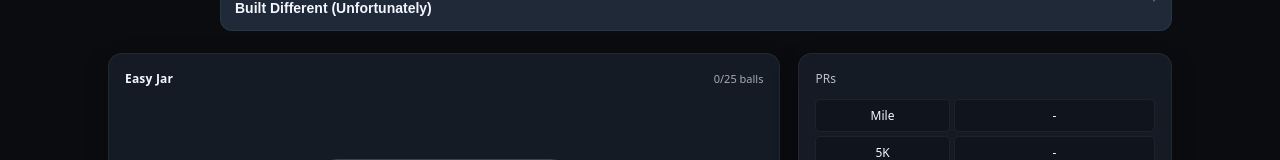
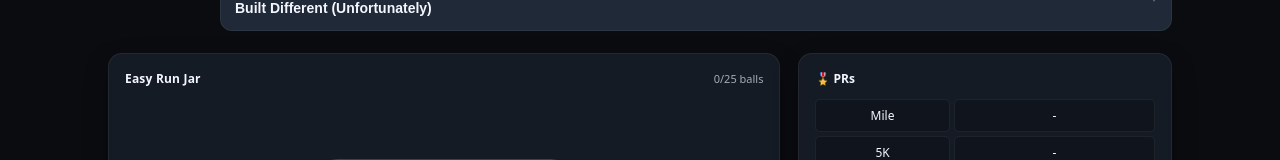
Before and after one commit to Paymvi/Running_App, a React (Vite) app: page /profile in a window 1280 px wide. Shown: the part 172-332 px from the top of the page. Built offline with nearby package versions, Linux system fonts and the light colour scheme.

Commit message:
Fixed the order of the Activity cards

```diff
--- a/src/App.css
+++ b/src/App.css
@@ -834,8 +834,9 @@ page {
 
 .panel-title {
   font-size: 12px;
-  opacity: 0.75;
+  opacity: 1;
   margin-bottom: 12px;
+  font-weight: 600;
 }
 
 /* pace graph */
--- a/src/pages/Activity.jsx
+++ b/src/pages/Activity.jsx
@@ -9,11 +9,22 @@ export default function Activity() {
 
     useEffect(() => {
     const saved = localStorage.getItem("activities");
-    if (saved) setActivities(JSON.parse(saved));
+    if (saved) {
+        const parsed = JSON.parse(saved);
+        parsed.sort((a, b) => new Date(b.date) - new Date(a.date));
+        setActivities(parsed);
+    }
     }, []);
 
     const saveActivity = (activity) => {
-    const updated = [...activities, activity];
+        const newActivity = {
+            ...activity,
+            id: Date.now(), // simple unique id
+        };
+
+        const updated = [newActivity, ...activities];
+        updated.sort((a, b) => new Date(b.date) - new Date(a.date));
+
         setActivities(updated);
         localStorage.setItem("activities", JSON.stringify(updated));
     };
@@ -82,7 +93,7 @@ export default function Activity() {
 
         return (
             <div
-                key={index}
+                key={a.id}
                 className={`activity-card ${expandedIndex === index ? "expanded" : ""}`}
                 onClick={() =>
                     setExpandedIndex(expandedIndex === index ? null : index)
--- a/src/pages/Profile.jsx
+++ b/src/pages/Profile.jsx
@@ -192,7 +192,7 @@ function EasyJar({ runs = [], title = "Easy Jar", subtitle }) {
         <div className="jar-sub">{subtitle}</div>
       </div>
 
-      <div className="jar-wrap" aria-label="Easy Jar">
+      <div className="jar-wrap" aria-label="Easy Run Jar">
         <svg viewBox={`0 0 ${W} ${H}`} className="jar-svg" role="img">
           {/* Glow filter */}
           <defs>
@@ -384,7 +384,7 @@ const removeAvatar = () => {
   const fiveKDisplay = prs.fiveK;
 
     // -------------------------
-    // EASY JAR (25 easy runs per jar)
+    // EASY RUN JAR (25 easy runs per jar)
     // -------------------------
     const easyRuns = useMemo(() => {
     return activities
@@ -560,7 +560,7 @@ const removeAvatar = () => {
         {/* EASY JAR */}
         <div className="profile-panel">
         <EasyJar
-            title="Easy Jar"
+            title="Easy Run Jar"
             subtitle={`${currentJar.length}/25 balls`}
             runs={currentJar}
         />
@@ -574,7 +574,7 @@ const removeAvatar = () => {
 
         {/* PRs panel (matches sketch box) */}
         <div className="profile-panel pr-panel">
-          <div className="panel-title">PRs</div>
+          <div className="panel-title">🎖️ PRs</div>
 
           <div className="pr-table">
             <div className="pr-row">
```
Lines whose indentation alone changed are shown as unchanged.
